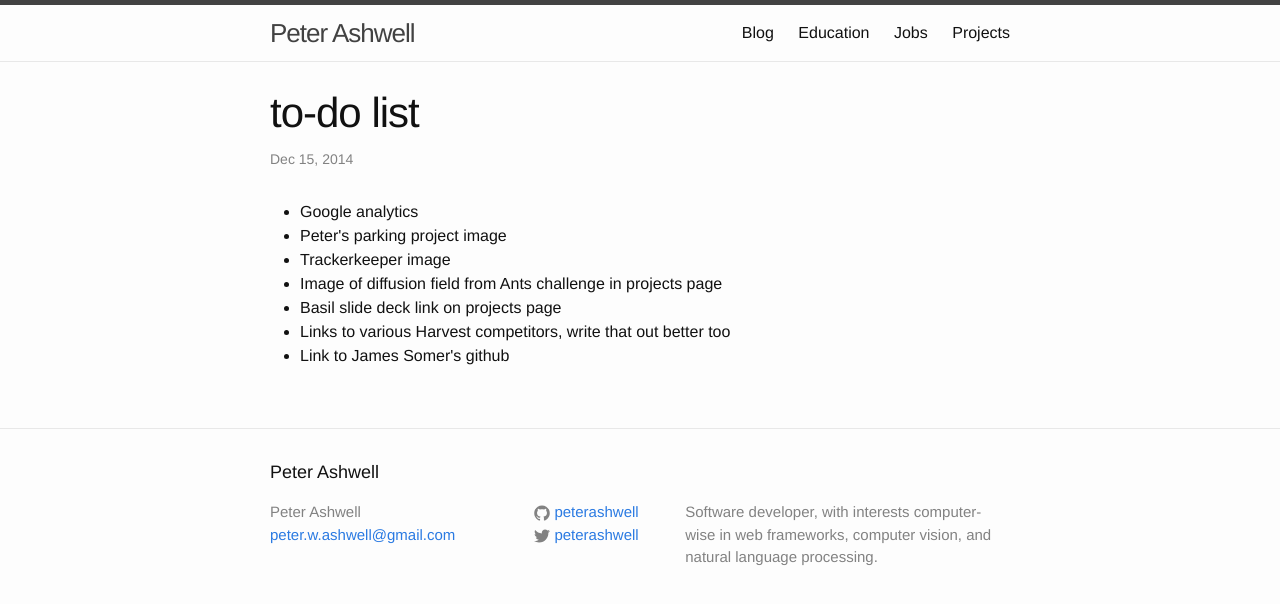
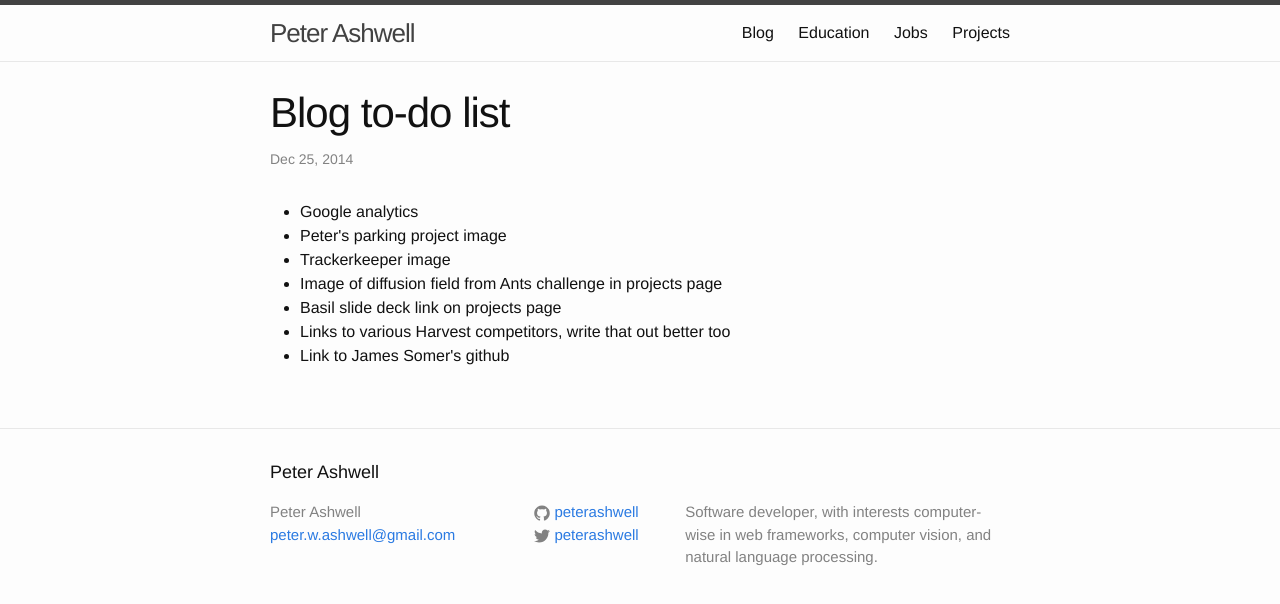
Before and after one commit to peterashwell/peterashwell.github.io, a Jekyll site: the page built from _posts/2014-12-25-todo-on-this.markdown, in a window 1280 px wide. Shown: the top 604 px of the page. Built offline with Jekyll 4.4.1, drawn with Linux system fonts in a browser that asks for light colours.

Commit message:
Fixed date on todo post

```diff
--- a/_posts/2014-12-25-todo-on-this.markdown
+++ b/_posts/2014-12-25-todo-on-this.markdown
@@ -1,7 +1,7 @@
 ---
 layout: post
-title:  "to-do list"
-date:   2014-12-15 01:33:39
+title:  "Blog to-do list"
+date:   2014-12-25 12:30:00
 categories: peterashwell.com
 ---
 <ul>
```
